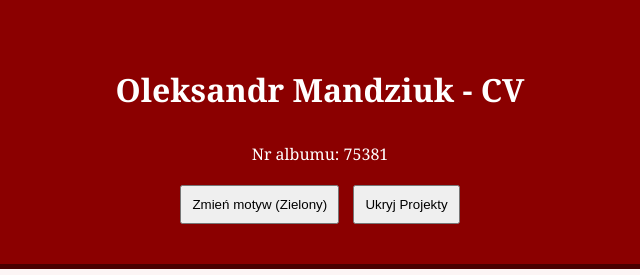
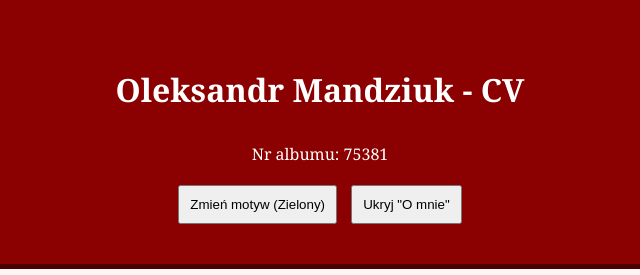
Before and after one commit to 75381-oleksandr-mandziuk/75381-Repository, a plain HTML site: page index.html in a window 1280 px wide. Shown: the top 275 px of the page, 320-960 px from the left. Drawn offline with Linux system fonts and the light colour scheme.

Commit message:
Update index.html

```diff
--- a/index.html
+++ b/index.html
@@ -14,7 +14,7 @@
 
         <div style="margin-top: 15px;">
             <button id="theme-btn" style="padding: 10px; cursor: pointer; margin-right: 10px;">Zmień motyw (Zielony)</button>
-            <button id="toggle-section-btn" style="padding: 10px; cursor: pointer;">Ukryj Projekty</button>
+            <button id="toggle-section-btn" style="padding: 10px; cursor: pointer;">Ukryj "O mnie"</button>
         </div>
     </header>
 
```
